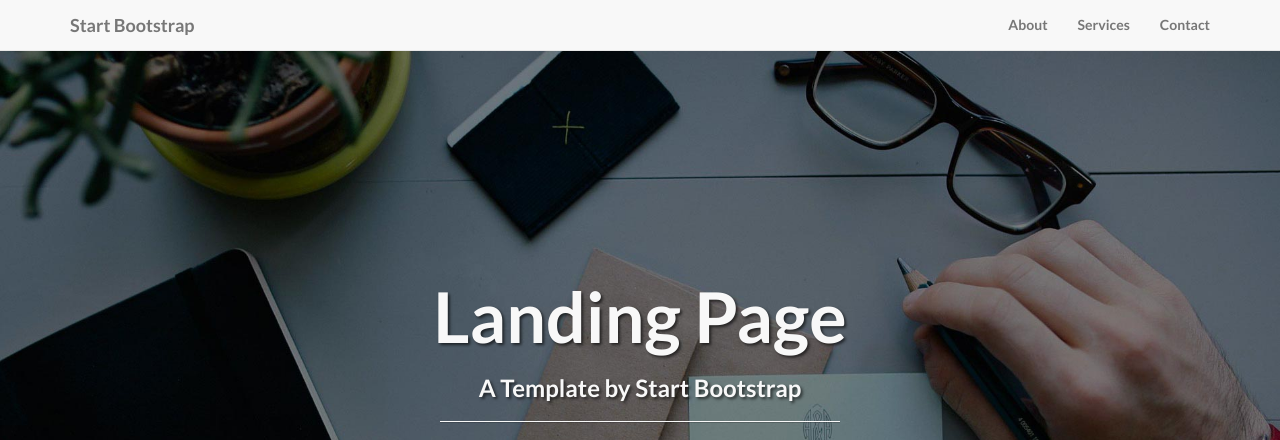
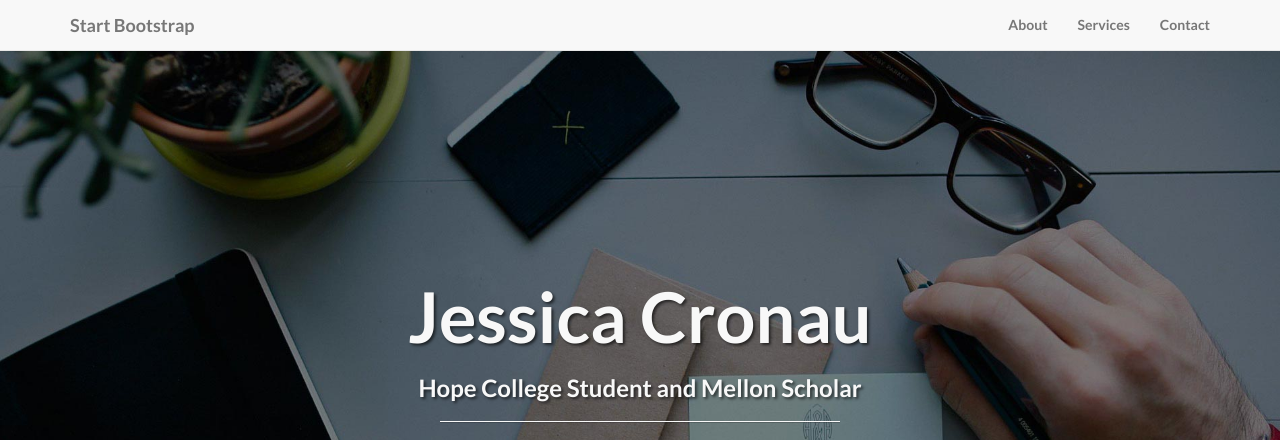
Before and after one commit to jesscronau/jesscronau.github.io, a plain HTML site: page index.html in a window 1280 px wide. Shown: the top 440 px of the page. Drawn offline with Linux system fonts and the light colour scheme.

Commit message:
Changed Title of Web page
Changed Description of Web page

```diff
--- a/index.html
+++ b/index.html
@@ -72,8 +72,8 @@
             <div class="row">
                 <div class="col-lg-12">
                     <div class="intro-message">
-                        <h1>Landing Page</h1>
-                        <h3>A Template by Start Bootstrap</h3>
+                        <h1>Jessica Cronau</h1>
+                        <h3>Hope College Student and Mellon Scholar</h3>
                         <hr class="intro-divider">
                         <ul class="list-inline intro-social-buttons">
                             <li>
```
